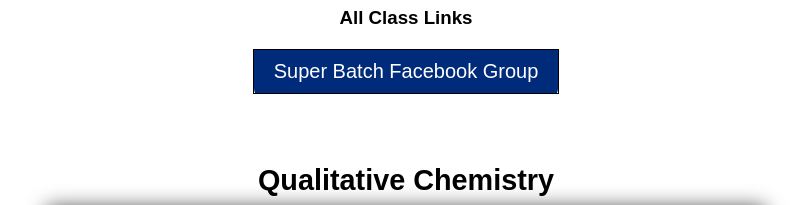
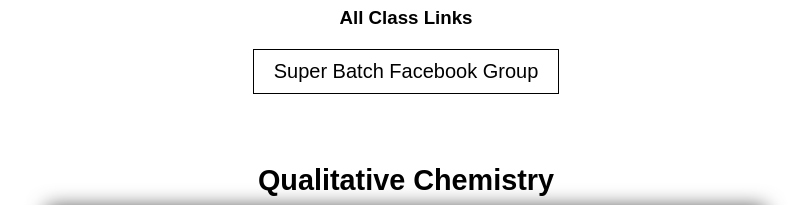
Before and after one commit to Muntahi-Safwan/Super-Batch, a plain HTML site: page index.html in a window 1280 px wide. Shown: the part 205-410 px from the top of the page, without its empty margins (234-1045 px from the left). Drawn offline with Linux system fonts and the light colour scheme.

Commit message:
Update style.css

```diff
--- a/style.css
+++ b/style.css
@@ -81,12 +81,14 @@ td i {
   font-family: Arial, Helvetica, sans-serif;
   cursor: pointer;
   margin: 10px;
-  color: #ffffff;
+  color: #000000;
   position: relative;
   overflow: hidden;
 }
 .btn:hover {
-  color: #000000;
+  color: #fffafa;
+  transform: scale(0.8);
+  transition: 0.6s;
 }
 .btn::before {
   content: "";
@@ -96,13 +98,13 @@ td i {
   height: 0%;
   background: #002b7a;
   z-index: -1;
-  transition: 0.8s;
-  top: 0;
-  border-radius: 0 0 50% 50%;
-  height: 180%;
+  transition: 0.5s;
+  bottom: 0;
+  border-radius: 50% 50% 0 0;
+  height: 0%;
 }
 .btn:hover::before {
-  height: 0%;
+  height: 180%;
 }
 @media only screen and (max-width: 600px) {
   * {
```
